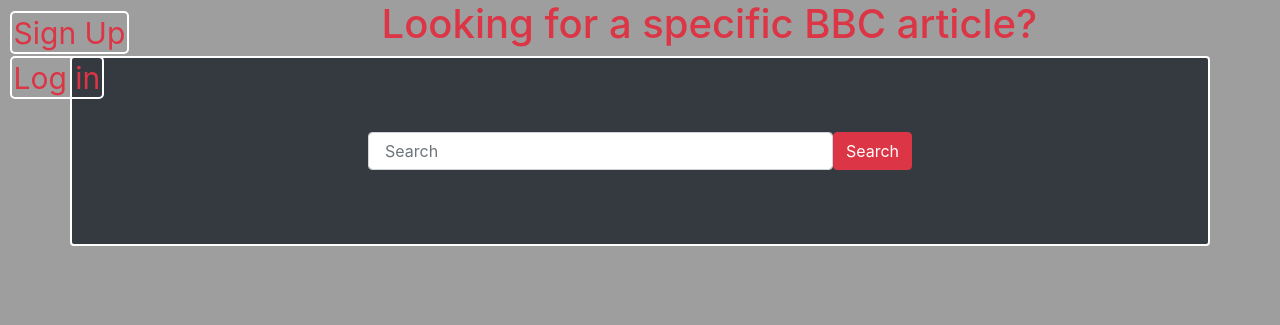
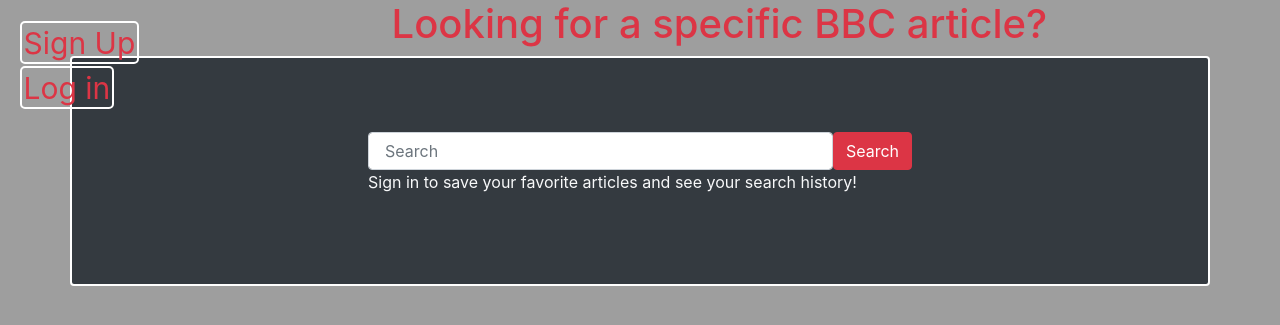
Before and after one commit to tdganter/bbcnewsscraper, a Django app: page / in a window 1280 px wide. Shown: the top 325 px of the page. Run offline with Django 3.2, Linux system fonts and the light colour scheme; some libraries are stand-ins or nearby versions.

Commit message:
First commit

```diff
--- a/controller/static/css/search_style.css
+++ b/controller/static/css/search_style.css
@@ -34,7 +34,7 @@
 }
 
 nav{
-    margin: 10px;
+    margin: 20px;
 }
 
 .container {
@@ -52,8 +52,10 @@
 
 .pastsearchesContainer h2{
     color: #DC3545;
+    margin-left: 40px;
 }
 
 .pastarticlesContainer h2{
     color: #DC3545;
+    margin-left: 40px;
 }
--- a/controller/templates/search.html
+++ b/controller/templates/search.html
@@ -32,6 +32,7 @@
                             aria-describedby="search-addon" id='searchbar' name='searchbar' autocomplete='off' />
                             <button type="submit" id='searchbutton' class="btn btn-danger">Search</button>
                             <div id='searchresults'></div>
+                            <p>Sign in to save your favorite articles and see your search history!</p>
 
                     </div>
                 </form>
```
